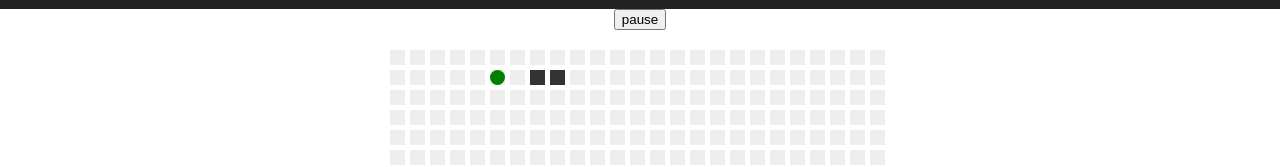
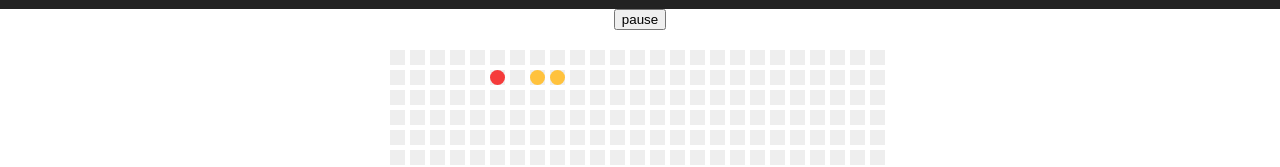
Before and after one commit to mckincy/react-snake, a React (Create React App) app: page / in a window 1280 px wide. Shown: the part 181-348 px from the top of the page. Built offline with nearby package versions, Linux system fonts and the light colour scheme.

Commit message:
change style

```diff
--- a/src/App.css
+++ b/src/App.css
@@ -27,5 +27,5 @@
   to { transform: rotate(360deg); }
 }
 .map {margin:20px auto;position:relative;width:500px;height:600px;background:url(./img/bg.png)}
-.snake-node {width:15px;height:15px;position:absolute;background:#333}
-#food {width:15px;height:15px;position:absolute;background: green;border-radius: 100px;}
+.snake-node {width:15px;height:15px;position:absolute;background:#ffc23d;border-radius:100px;}
+#food {width:15px;height:15px;position:absolute;background: #f53b3b;border-radius: 100px;}
```
